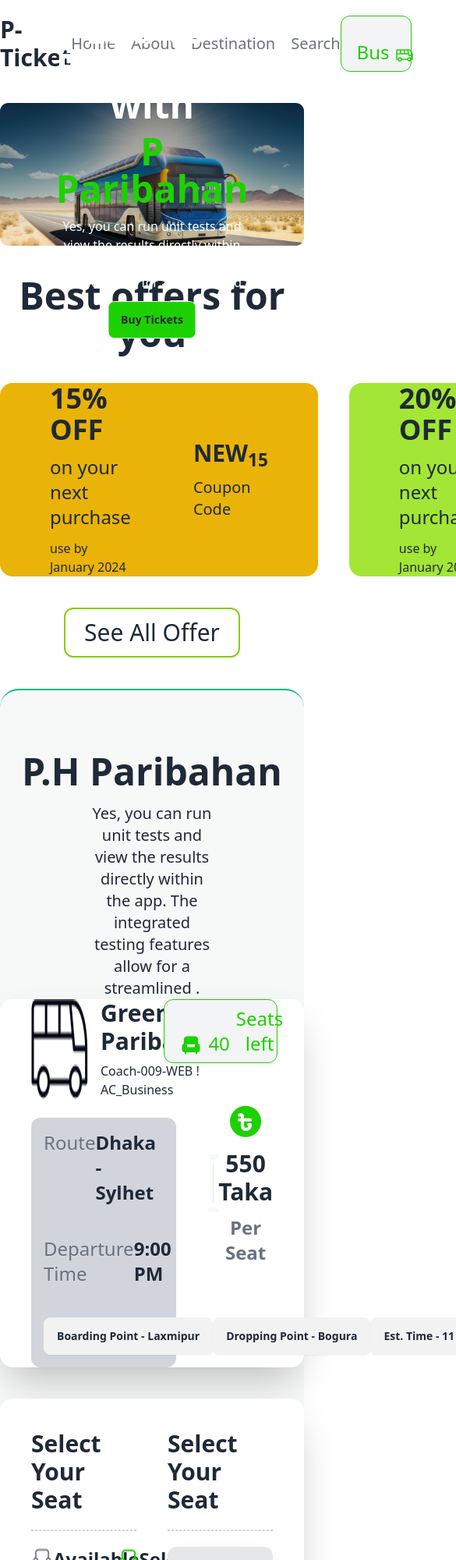
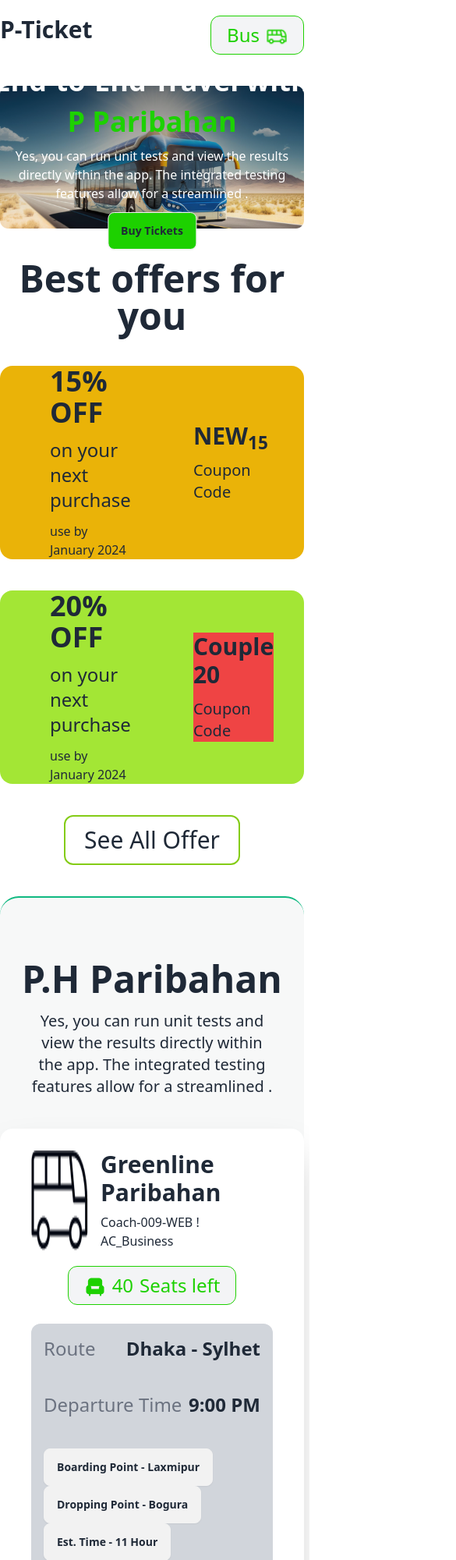
Before and after one commit to devmahin/assignment-5, a plain HTML site: page index.html in a window 390 px wide. Shown: the top 2000 px of the page at 78% size, 585 px wide, since content can reach past the window. Drawn offline with nearby package versions, Linux system fonts and the light colour scheme.

Commit message:
responsive

```diff
--- a/index.html
+++ b/index.html
@@ -34,7 +34,7 @@
     <header class="container mx-auto mt-5 ">
         <nav class="flex justify-between">
             <h1 class="text-3xl font-bold">P-Ticket</h1>
-            <ul class="flex text-xl text-gray-500  items-center gap-x-5 cursor-pointer">
+            <ul class="flex text-xl text-gray-500  items-center gap-x-5 cursor-pointer hidden lg:flex">
                 <li><a href="">Home</a></li>
                 <li>About</li>
                 <li>Destination</li>
@@ -48,10 +48,10 @@
         </nav>
 
         <div class="banner relative my-10 w-full">
-            <img class="w-full " src="images/banner.png" alt="">
+            <img class="w-full" src="images/banner.png" alt="">
             <div class="absolute left-2/4 top-2/4 text-center -translate-x-2/4 space-y-3 -translate-y-2/4">
-                <h1 class="text-5xl font-semibold text-white">End-to-End Travel with</h1>
-                <h1 class="text-5xl font-semibold text-[#1DD100]"> P Paribahan</h1>
+                <h1 class="text-4xl lg:text-5xl font-semibold text-white text-nowrap">End-to-End Travel with</h1>
+                <h1 class="text-4xl lg:text-5xl font-semibold text-[#1DD100]"> P Paribahan</h1>
                 <p class="text-white">Yes, you can run unit tests and view the results directly within the app. The
                     integrated testing features allow for a streamlined .</p>
                 <a href="#buyNow" class="btn bg-[#1DD100]" >
@@ -66,7 +66,7 @@
         <section class="mx-auto container
         ">
             <h1 class="text-center text-5xl font-semibold">Best offers for you</h1>
-            <div class="flex justify-evenly gap-x-10 mt-10">
+            <div class="lg:flex justify-evenly gap-x-10  mt-10">
                 <div class="flex gap-x-10 px-16  bg-yellow-500 items-center rounded-2xl">
                     <div class="space-y-3 w-5/12">
                         <h1 class="text-4xl font-bold">15% OFF</h1>
@@ -81,7 +81,7 @@
                         <p class="text-xl">Coupon Code</p>
                     </div>
                 </div>
-                <div class="flex gap-x-10 px-16  bg-lime-400 items-center rounded-2xl">
+                <div class="flex gap-x-10 px-16  bg-lime-400 items-center rounded-2xl mt-10 lg:mt-0">
                     <div class="space-y-3 w-5/12">
                         <h1 class="text-4xl font-bold">20% OFF</h1>
                         <h3 class="text-2xl">on your next purchase</h3>
@@ -95,7 +95,6 @@
                         <p class="text-xl">Coupon Code</p>
                     </div>
                 </div>
-
             </div>
             <div class="flex justify-center my-10">
                 <button
@@ -106,13 +105,12 @@
         <!-- P.H Paribahan counter -->
         <section class=" bg-[#F7F8F8] py-20 rounded-3xl border-y-2 border-emerald-500">
             <h1 class="text-center text-5xl font-semibold">P.H Paribahan</h1>
-            <p class="text-xl text-center mt-4 w-2/5 mx-auto">Yes, you can run unit tests and view the results directly
+            <p class="text-xl text-center mt-4 w-4/5 mb-10 lg:mb-0 lg:w-2/5 mx-auto">Yes, you can run unit tests and view the results directly
                 within the app. The integrated testing features allow for a streamlined .</p>
-            <div class="card bg-base-100 shadow-2xl container mx-auto">
-
-                <div class="flex items-center  px-10">
-                    <div class="w-3/5 space-y-6">
-                        <div class="flex justify-between">
+            <div class="card bg-base-100 shadow-2xl py-7 lg:py-0 container mx-auto">
+                <div class="lg:flex items-center px-10">
+                    <div class="lg:w-3/5 space-y-6">
+                        <div class="lg:flex justify-between">
                             <div class="flex gap-x-4">
                                 <img src="images/bus-logo.png" alt="">
                                 <div class="space-y-2">
@@ -122,7 +120,7 @@
                                     <p class="2xl">Coach-009-WEB ! AC_Business</p>
                                 </div>
                             </div>
-                            <div>
+                            <div class="flex justify-center mt-5 lg:mt-0 lg:flex-none">
                                 <button
                                     class="flex text-[#1DD100] rounded-xl border border-[#1DD100] px-5 py-2 bg-gray-100 gap-x-2 text-2xl  items-end">
                                     <img src="images/seat-green-filled.png" alt="">
@@ -140,8 +138,8 @@
                                 <h1 class="text-2xl text-gray-500">Departure Time</h1>
                                 <h1 class="text-2xl font-semibold ">9:00 PM</h1>
                             </div>
-                            <div class="flex justify-between">
-                                <button class="btn">
+                            <div class=" lg:flex justify-between">
+                                <button class="btn ">
                                     Boarding Point - Laxmipur
                                 </button>
                                 <button class="btn">
@@ -153,7 +151,7 @@
                             </div>
                         </div>
                     </div>
-                    <div class="ml-10">
+                    <div class="ml-10 hidden lg:flex">
                         <img src="images/info-devider.png" alt="">
                     </div>
                     <div class="mx-auto text-center space-y-3">
@@ -166,13 +164,10 @@
 
             </div>
 
-
-
-
             <!-- pasenger site -->
             <div class="card bg-base-100 shadow-2xl container mx-auto mt-10 p-10">
 
-                <div id="buyNow" class="grid grid-cols-2 gap-x-10">
+                <div id="buyNow" class="grid grid-cols-1 lg:grid-cols-2 gap-x-10">
                     <div class="col-span-1 space-y-5 ">
                         <h1 class="text-3xl font-semibold">Select Your Seat</h1>
                         <div class="border border-gray-300 border-dashed"></div>
@@ -301,13 +296,13 @@
                     </div>
 
 
+                    <!-- <div class="w-0 h-full border border-y-2 border-dashed"> -->
 
 
                     <!-- form site -->
-                    <div class="space-y-5 ">
-                        <h1 class="text-3xl font-semibold">Select Your Seat</h1>
-                        <div class="border border-gray-300 border-dashed"></div>
-                        <div class="card space-y-5">
+                    <div class="space-y-5 lg:border-l-2 border-dashed">
+                            <h1 class=" lg:ms-5 text-3xl font-semibold pb-5">Select Your Seat</h1>
+                        <div class="card space-y-5 lg:ms-5">
 
                             <div class="bg-gray-200 shadow-2xl px-5 py-8 rounded-xl space-y-5">
                                 <div class="flex justify-between">
```
